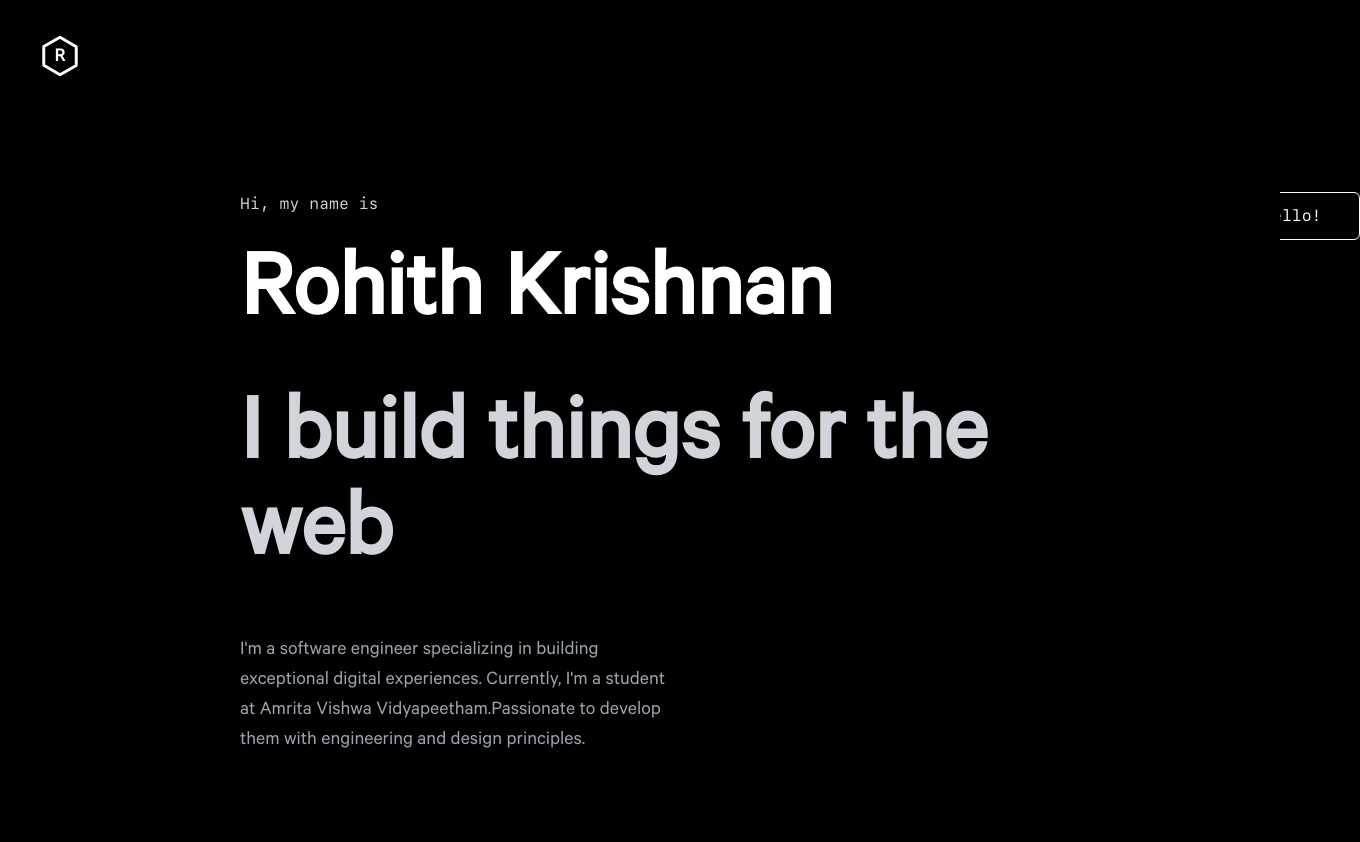
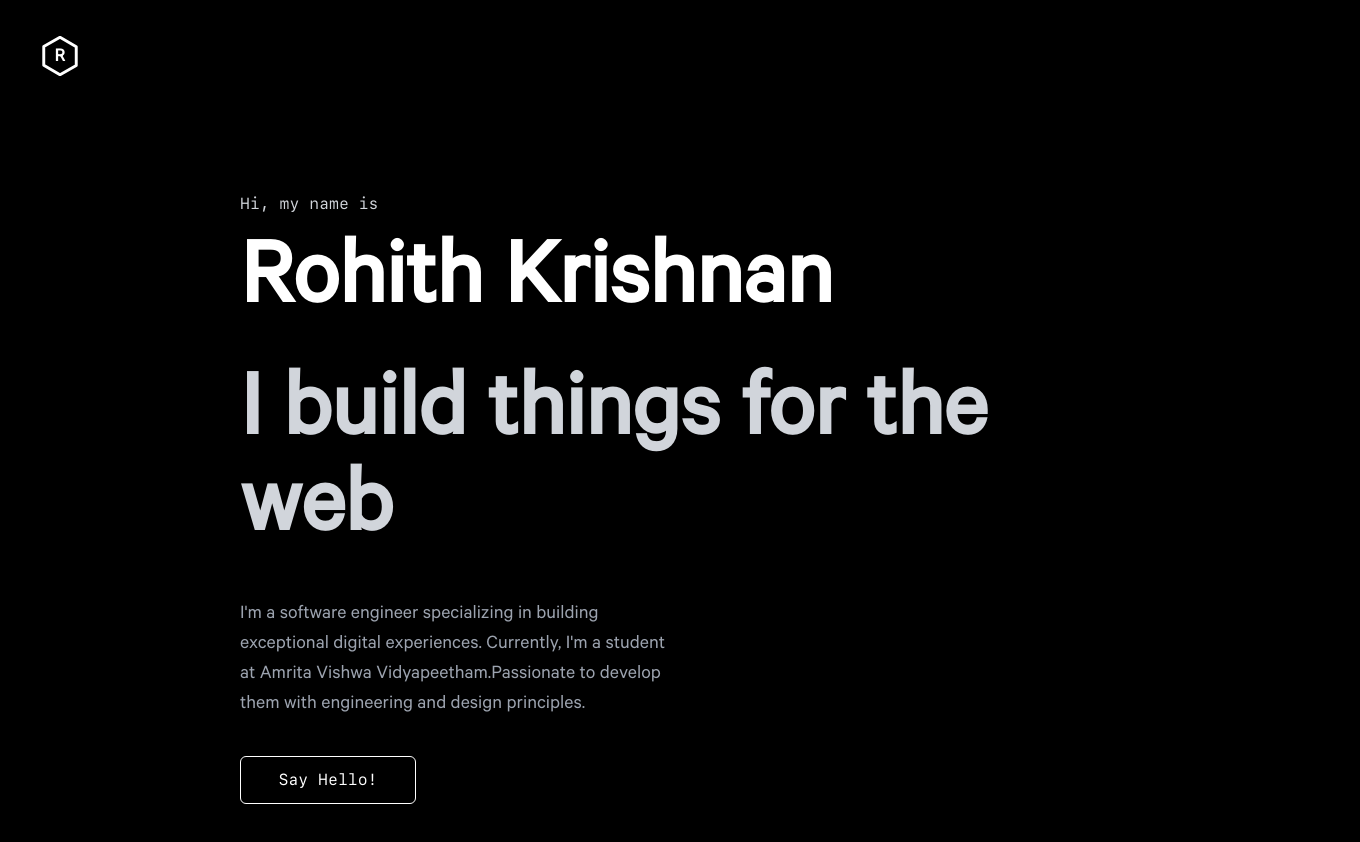
Before and after one commit to Rohithk2003/portfolio, a Next.js app: page / in a window 1280 px wide. Shown: the top 842 px of the page, 1360 px wide, since content can reach past the window. Built offline with nearby package versions, Linux system fonts and the light colour scheme; what tailwindcss-animated would draw is missing.

Commit message:
reduced gap of main page and added resume links

```diff
--- a/components/main.js
+++ b/components/main.js
@@ -1,9 +1,10 @@
 import Image from "next/image";
-// import profile from '../public/profile.jpg'
 import { Inter } from "next/font/google";
 import Typed from "typed.js";
 import { useRef, useEffect } from "react";
 import localFont from "next/font/local";
+import Link from "next/link";
+
 const sf = localFont({ src: "./sf.otf" });
 const ca = localFont({ src: "./ca.otf" });
 const inter = Inter({
@@ -14,7 +15,7 @@ export default function Main() {
 	return (
 		<div
 			id={"home"}
-			className={`home pop-up md:animate-9 animate-2 flex bg-black flex-wrap  flex-col w-full h-dvh xs:gap-3 gap-6 md:gap-15! lg:gap-12  md:pl-44 sm:pl-14 pl-5 md:p-20 sm:p-14 p-5 xs:pt-0 pt-20  pr-2 `}
+			className={`home pop-up md:animate-9 animate-2 flex bg-black flex-wrap  flex-col w-full h-dvh xs:gap-3 gap-6 md:gap-15! lg:gap-9  md:pl-44 sm:pl-14 pl-5 md:p-20 sm:p-14 p-5 xs:pt-0 pt-20  pr-2 `}
 		>
 			<div
 				className={`md:h-3 md:mb-0 mb-6 md:mt-0 mt-11 h-6 w-full md:pl-0 pl-1 text-gray-300 ${sf.className}`}
@@ -39,11 +40,11 @@ export default function Main() {
 				Vidyapeetham.Passionate to develop them with engineering and design
 				principles.
 			</div>
-			<button
-				className={`bg-white ${sf.className} sm:mt-0 mt-20 text-black md:ml-0 ml-1 rounded-md sm:w-44 w-32 text-md h-12 btn-style5`}
+			<div
+				className={`bg-white flex justify-center items-center ${sf.className} sm:mt-0 mt-20 text-black md:ml-0 ml-1 rounded-md sm:w-44 w-32 text-md h-12 btn-style5`}
 			>
-				Say Hello!
-			</button>
+				<Link href={"#contact"}>Say Hello!</Link>
+			</div>
 		</div>
 	);
 }
--- a/components/navbar.js
+++ b/components/navbar.js
@@ -114,9 +114,9 @@ export default function Navbar() {
 							<span>04. </span>
 							<div className="nav-item ">Contact</div>
 						</div>
-						<button class="bg-white text-black rounded-md w-28  h-10 btn-style5 slide-down animate-5-faster">
-							Resume
-						</button>
+						<div class="bg-white text-center align-middle flex justify-center items-center text-black rounded-md w-28  h-10 btn-style5 slide-down animate-5-faster">
+							<Link href="https://flowcv.com/resume/34p8i21ase">Resume </Link>
+						</div>
 					</div>
 				</div>
 				<div
@@ -188,9 +188,9 @@ export default function Navbar() {
 						<span>04.</span> <span className="">Contact</span>
 					</li>
 					<li>
-						<button class="bg-white text-black rounded-md w-28  h-10 btn-style5">
-							Resume
-						</button>
+						<div class="bg-white flex justify-center items-center text-black rounded-md w-28  h-10 btn-style5">
+							<Link href="https://flowcv.com/resume/34p8i21ase">Resume </Link>
+						</div>
 					</li>
 				</ul>
 			</div>
```
